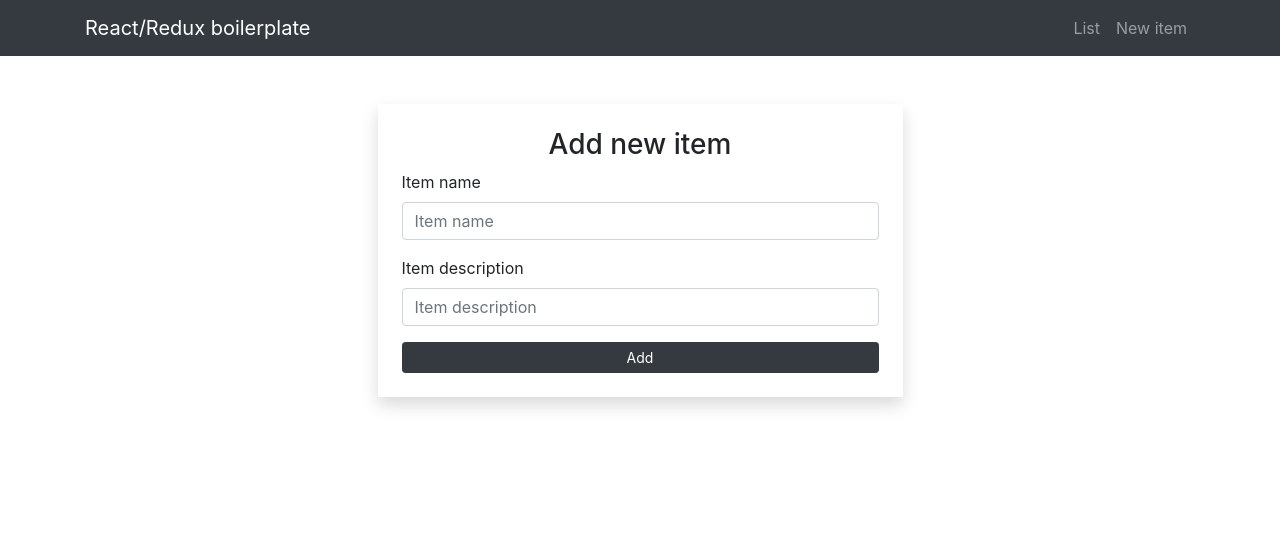
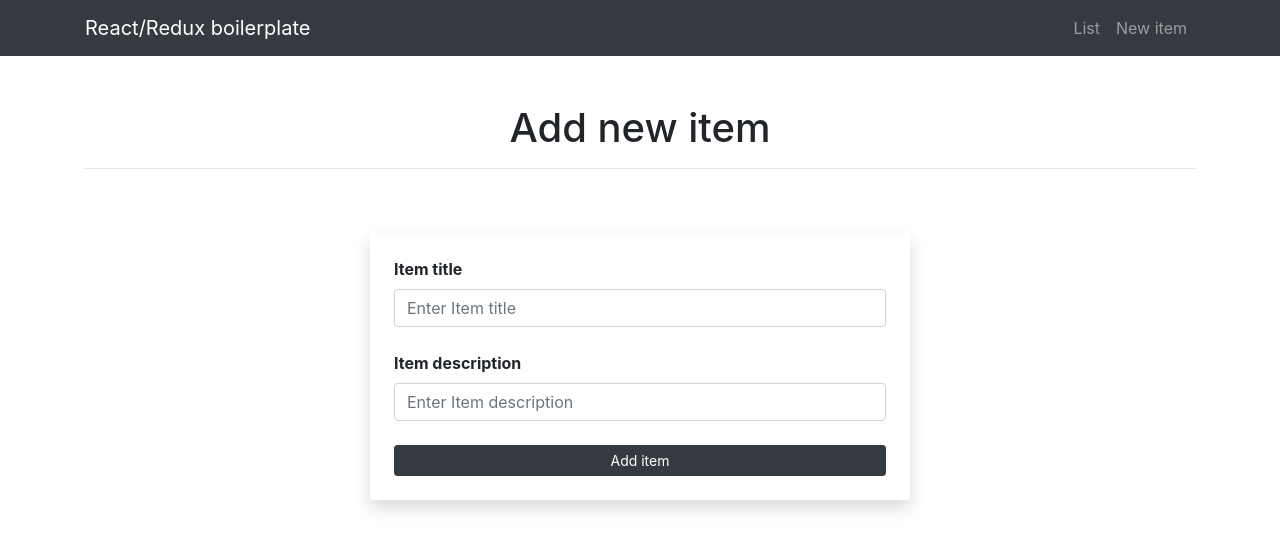
Before and after one commit to patrykbaklaj/redux_boilerplate, a React (Create React App) app in the folder client/: page /add in a window 1280 px wide. Shown: the top 550 px of the page. Built offline with nearby package versions, Linux system fonts and the light colour scheme.

Commit message:
Implement redux-form

```diff
--- a/client/package.json
+++ b/client/package.json
@@ -8,9 +8,11 @@
         "react": "^16.8.6",
         "react-dom": "^16.8.6",
         "react-redux": "^7.1.0",
+        "react-router-dom": "^5.0.1",
         "react-scripts": "3.0.1",
         "reactstrap": "^8.0.0",
         "redux": "^4.0.1",
+        "redux-form": "^8.2.4",
         "redux-thunk": "^2.3.0"
     },
     "scripts": {
--- a/client/src/components/ItemAdd.js
+++ b/client/src/components/ItemAdd.js
@@ -1,24 +1,15 @@
 import React, { Component } from 'react';
-import { Button, Form, FormGroup, Label, Input, Container } from 'reactstrap';
+import { Container } from 'reactstrap';
 import { connect } from 'react-redux';
 import { addItem } from '../actions/itemsActions';
 
-class ItemList extends Component {
-    state = {
-        itemName: '',
-        itemDesc: ''
-    };
+import ItemForm from './ItemForm';
 
-    handleChange = e => {
-        this.setState({ [e.target.name]: e.target.value });
-    };
-
-    handleSubmit = e => {
-        e.preventDefault();
-
+class ItemAdd extends Component {
+    onSubmit = formVals => {
         const newItem = {
-            name: this.state.itemName,
-            description: this.state.itemDesc
+            name: formVals.itemTitle,
+            description: formVals.itemDescription
         };
 
         this.props.addItem(newItem);
@@ -26,37 +17,10 @@ class ItemList extends Component {
 
     render() {
         return (
-            <Container className='d-flex justify-content-center'>
-                <div className='col-md-6'>
-                    <div className='mt-5 mb-5 shadow p-4'>
-                        <h3 className='h3 text-center'>Add new item</h3>
-                        <Form onSubmit={e => this.handleSubmit(e)}>
-                            <FormGroup>
-                                <Label for='itemName'>Item name</Label>
-                                <Input
-                                    type='text'
-                                    name='itemName'
-                                    id='itemName'
-                                    placeholder='Item name'
-                                    onChange={this.handleChange}
-                                />
-                            </FormGroup>
-                            <FormGroup>
-                                <Label for='itemDesc'>Item description</Label>
-                                <Input
-                                    type='text'
-                                    name='itemDesc'
-                                    id='itemDesc'
-                                    placeholder='Item description'
-                                    onChange={this.handleChange}
-                                />
-                            </FormGroup>
-                            <Button color='dark' size='sm' block type='submit'>
-                                Add
-                            </Button>
-                        </Form>
-                    </div>
-                </div>
+            <Container className='mt-5'>
+                <h1 className='text-center'>Add new item</h1>
+                <hr />
+                <ItemForm title='Add new item' onSubmit={this.onSubmit} />
             </Container>
         );
     }
@@ -65,4 +29,4 @@ class ItemList extends Component {
 export default connect(
     null,
     { addItem }
-)(ItemList);
+)(ItemAdd);
--- /dev/null
+++ b/client/src/components/ItemForm.js
@@ -0,0 +1,74 @@
+import React, { Component } from 'react';
+import { Field, reduxForm } from 'redux-form';
+import {
+    Button,
+    Form,
+    FormGroup,
+    Label,
+    Input,
+    Row,
+    Col
+} from 'reactstrap';
+
+class ItemForm extends Component {
+    renderInput = ({ input, label, meta, type }) => {
+        // console.log(meta);
+        return (
+            <FormGroup className='mb-4'>
+                <Label for={input.name}>
+                    <strong>{label}</strong>
+                </Label>
+                <Input
+                    {...input}
+                    type={type}
+                    id={input.name}
+                    placeholder={`Enter ${label}`}
+                />
+            </FormGroup>
+        );
+    };
+
+    handleSubmit = formVals => {
+        this.props.onSubmit(formVals);
+    };
+
+    render() {
+        return (
+            <Row className='d-flex justify-content-center'>
+                <Col md='6'>
+                    <div className='mt-5 mb-5 shadow p-4'>
+                        <Form
+                            onSubmit={this.props.handleSubmit(
+                                this.handleSubmit
+                            )}
+                        >
+                            <Field
+                                label='Item title'
+                                name='itemTitle'
+                                type='text'
+                                component={this.renderInput}
+                            />
+                            <Field
+                                label='Item description'
+                                name='itemDescription'
+                                type='text'
+                                component={this.renderInput}
+                            />
+                            <Button
+                                color='dark'
+                                block
+                                size='sm'
+                                className='mt-4'
+                            >
+                                Add item
+                            </Button>
+                        </Form>
+                    </div>
+                </Col>
+            </Row>
+        );
+    }
+}
+export default reduxForm({
+    form: 'itemForm'
+})(ItemForm);
--- a/client/src/reducers/index.js
+++ b/client/src/reducers/index.js
@@ -1,6 +1,9 @@
 import { combineReducers } from 'redux';
+import { reducer as formReducer } from 'redux-form';
 import { itemReducer } from './itemReducer';
 
 export default combineReducers({
-    items: itemReducer
+    items: itemReducer,
+    // pass the formReducer to store
+    form: formReducer
 });
--- a/package.json
+++ b/package.json
@@ -17,7 +17,6 @@
     "cors": "^2.8.5",
     "express": "^4.17.1",
     "mongoose": "^5.6.0",
-    "nodemon": "^1.19.1",
-    "react-router-dom": "^5.0.1"
+    "nodemon": "^1.19.1"
   }
 }
```
Also changed, not shown: 2 other files (tests, documents, lock files or other folders).
